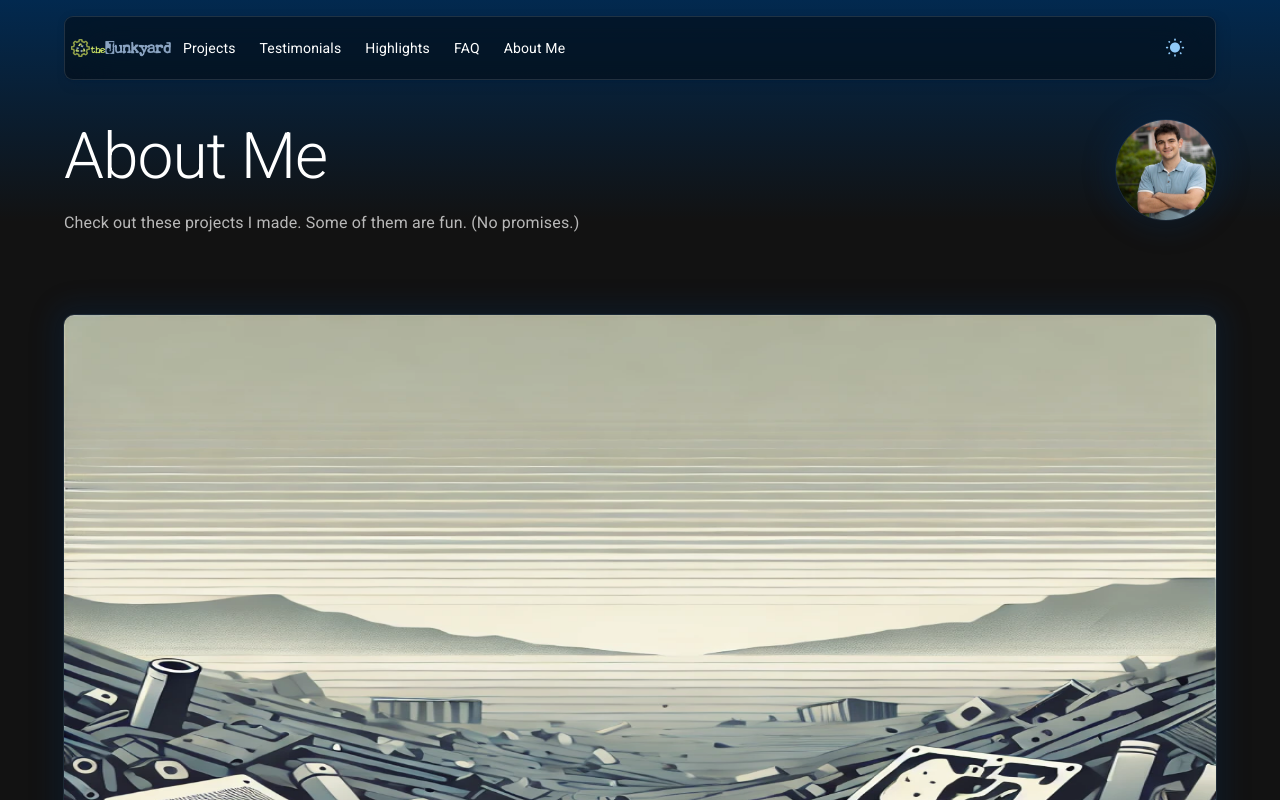
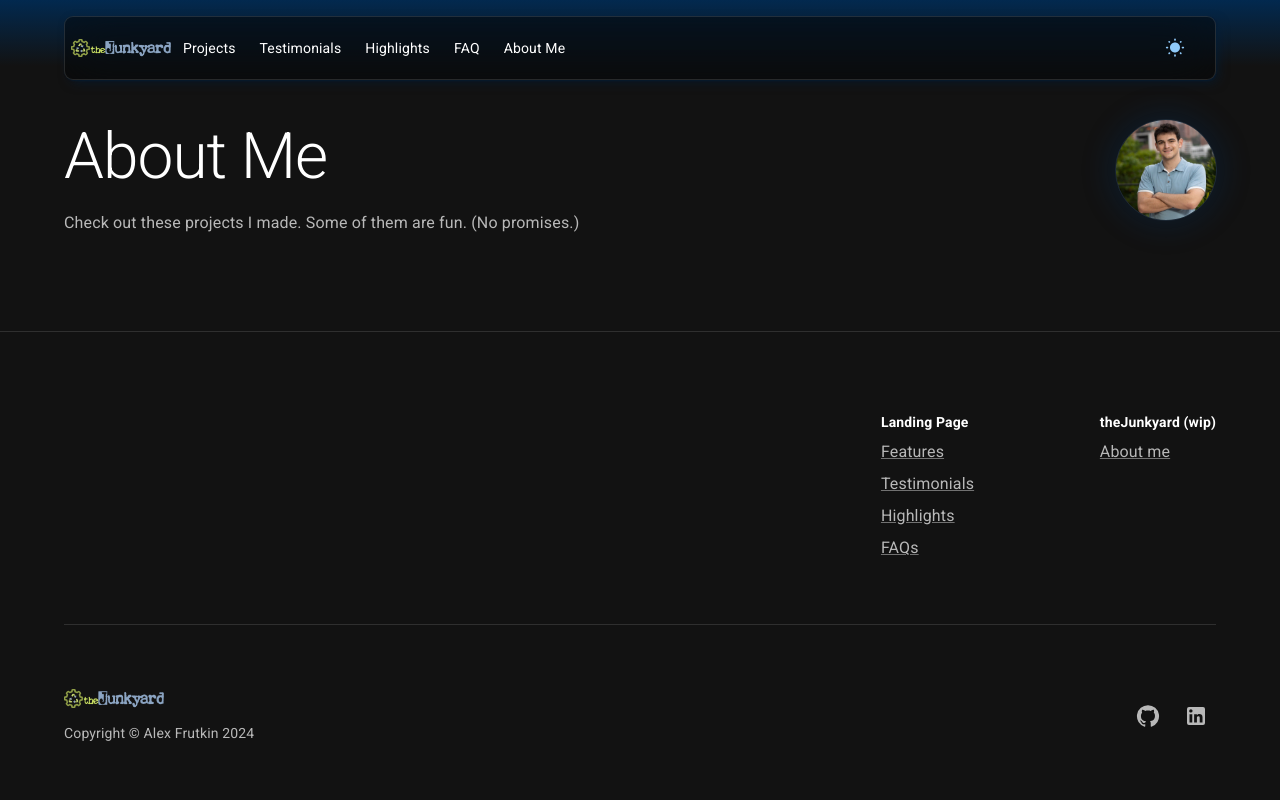
Before and after one commit to yummydirtx/theJunkyard, a React (Create React App) app: page /about in a window 1280 px wide. Shown: the top 800 px of the page. Built offline with nearby package versions, Linux system fonts and the light colour scheme.

Commit message:
removed hero image

```diff
--- a/src/components/Me.js
+++ b/src/components/Me.js
@@ -7,7 +7,6 @@ import Link from '@mui/material/Link';
 import Stack from '@mui/material/Stack';
 import TextField from '@mui/material/TextField';
 import Typography from '@mui/material/Typography';
-import lands from '../assets/junkyard.webp';
 import ProfilePic from '../assets/profilepic.jpeg';
 
 export default function Me() {
@@ -77,27 +76,6 @@ export default function Me() {
           src = {ProfilePic}
         />
         </Stack>
-        <Box
-          component="img"
-          id="image"
-          sx={(theme) => ({
-            mt: { xs: 8, sm: 10 },
-            alignSelf: 'center',
-            height: { xs: 200, sm: 700 },
-            width: '100%',
-            borderRadius: '10px',
-            outline: '1px solid',
-            outlineColor:
-              theme.palette.mode === 'light'
-                ? alpha('#BFCCD9', 0.5)
-                : alpha('#9CCCFC', 0.1),
-            boxShadow:
-              theme.palette.mode === 'light'
-                ? `0 0 12px 8px ${alpha('#9CCCFC', 0.2)}`
-                : `0 0 24px 12px ${alpha('#033363', 0.2)}`,
-          })}
-          src = {lands}
-        />
       </Container>
     </Box>
   );
```
